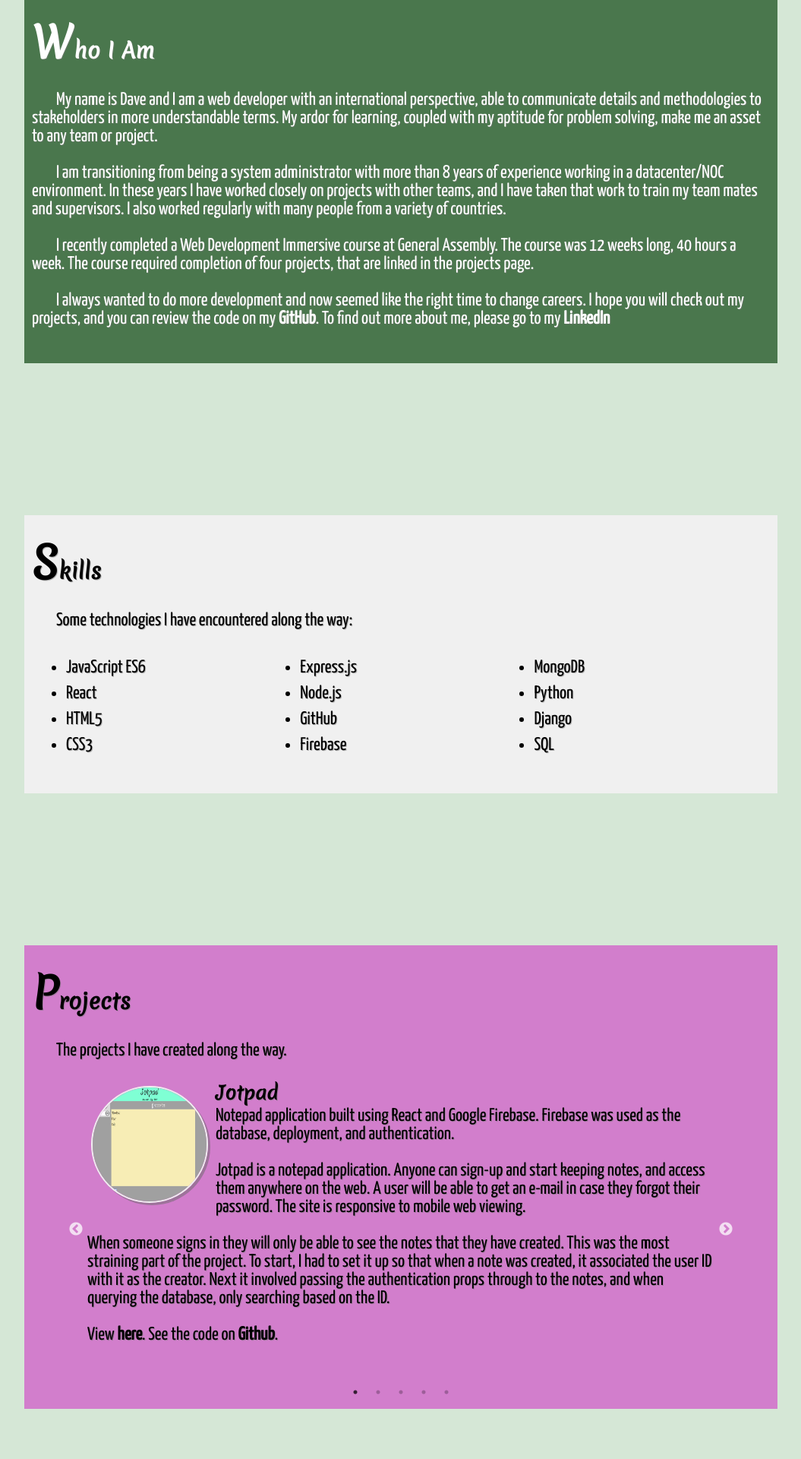
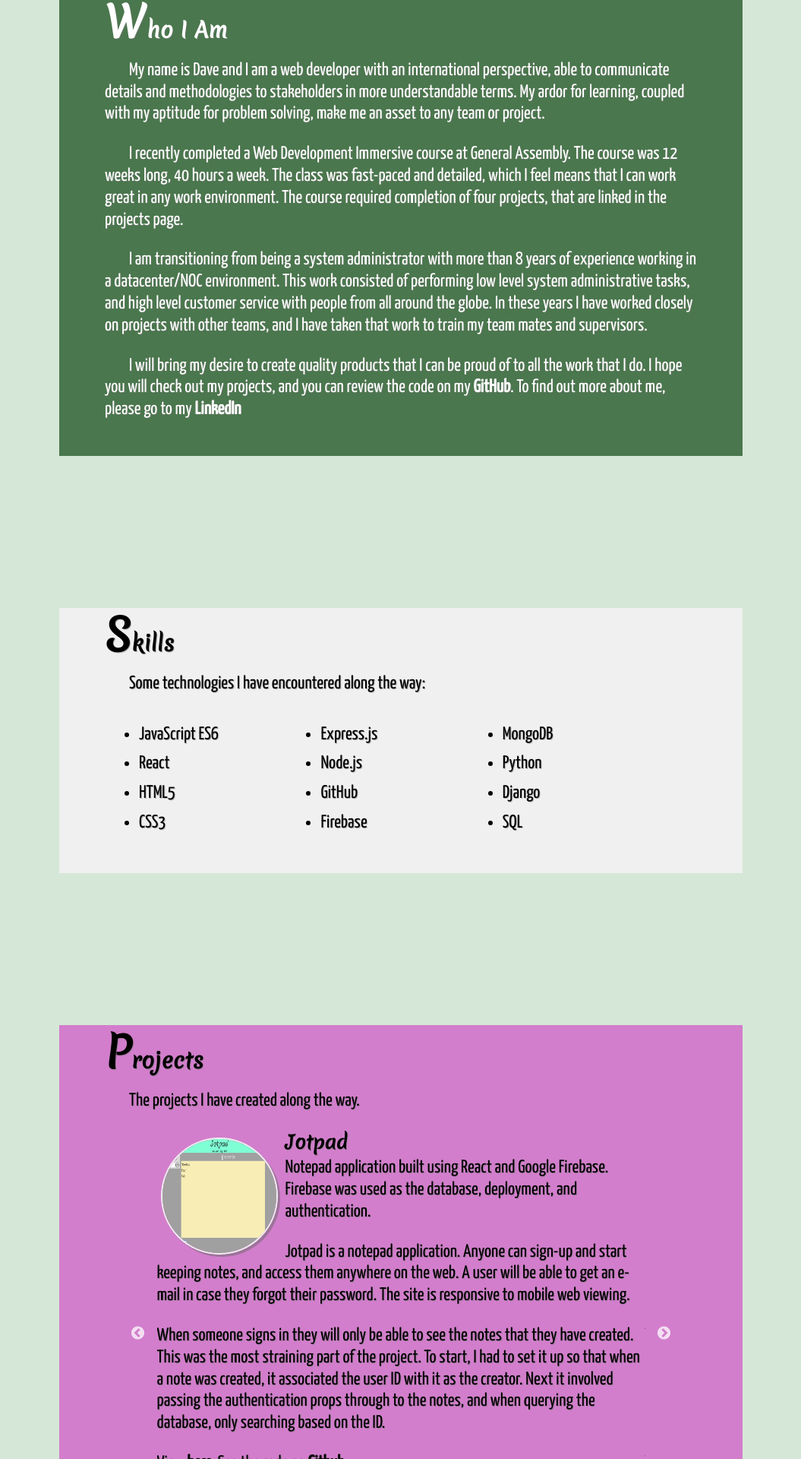
Before and after one commit to DaveSchuetz/DaveSchuetz.github.io, a React (Create React App) app: page / in a window 1280 px wide. Shown: the part 197-2117 px from the top of the page at 76% size, without its empty margins (112-1167 px from the left). Built offline with nearby package versions, Linux system fonts and the light colour scheme.

Commit message:
Touchups

```diff
--- a/public/index.html
+++ b/public/index.html
@@ -39,5 +39,4 @@
       To begin the development, run `npm start` or `yarn start`.
       To create a production bundle, use `npm run build` or `yarn build`.
     -->
-  </body>
 </html>
--- a/src/components/App.css
+++ b/src/components/App.css
@@ -1,3 +1,4 @@
+
 .profPic{
   vertical-align: initial;
   height: 100px;
@@ -44,8 +45,9 @@ nav{
   text-shadow: 2px 2px rgba(0, 0, 0, 0.5);
 }
 .info{
-  padding: 22px 10px;
+  padding: 22px 15px;
   margin-bottom: 100px;
+  line-height: 120%
 }
 .indent{
   text-indent: 32px;
@@ -87,5 +89,7 @@ nav{
   }
   .info{
     margin-bottom: 200px;
+    padding-left: 60px;
+    padding-right: 60px;
   }
 }
--- a/src/components/Bio.js
+++ b/src/components/Bio.js
@@ -7,9 +7,9 @@ class Bio extends Component {
         <div className="info section">
             <h3 className="project-title">Who I Am</h3>
             <p className="indent">My name is Dave and I am a web developer with an international perspective, able to communicate details and methodologies to stakeholders in more understandable terms. My ardor for learning, coupled with my aptitude for problem solving, make me an asset to any team or project.</p>
-            <p className="indent">I am transitioning from being a system administrator with more than 8 years of experience working in a datacenter/NOC environment. In these years I have worked closely on projects with other teams, and I have taken that work to train my team mates and supervisors. I also worked regularly with many people from a variety of countries.</p>
-            <p className="indent">I recently completed a Web Development Immersive course at General Assembly. The course was 12 weeks long, 40 hours a week. The course required completion of four projects, that are linked in the projects page.</p>
-            <p className="indent">I always wanted to do more development and now seemed like the right time to change careers. I hope you will check out my projects, and you can review the code on my <a href="https://github.com/DaveSchuetz" className="sentence-link" target="_blank" rel="noopener noreferrer">GitHub</a>. To find out more about me, please go to my <a href="https://www.linkedin.com/in/daveschuetz/" className="sentence-link" target="_blank" rel="noopener noreferrer">LinkedIn</a></p>
+            <p className="indent">I recently completed a Web Development Immersive course at General Assembly. The course was 12 weeks long, 40 hours a week. The class was fast-paced and detailed, which I feel means that I can work great in any work environment.  The course required completion of four projects, that are linked in the projects page.</p>
+            <p className="indent">I am transitioning from being a system administrator with more than 8 years of experience working in a datacenter/NOC environment. This work consisted of performing low level system administrative tasks, and high level customer service with people from all around the globe. In these years I have worked closely on projects with other teams, and I have taken that work to train my team mates and supervisors.</p>
+            <p className="indent">I will bring my desire to create quality products that I can be proud of to all the work that I do. I hope you will check out my projects, and you can review the code on my <a href="https://github.com/DaveSchuetz" className="sentence-link" target="_blank" rel="noopener noreferrer">GitHub</a>. To find out more about me, please go to my <a href="https://www.linkedin.com/in/daveschuetz/" className="sentence-link" target="_blank" rel="noopener noreferrer">LinkedIn</a></p>
         </div>
       );
     }
--- a/src/components/More.js
+++ b/src/components/More.js
@@ -6,8 +6,8 @@ class More extends Component {
       return (
         <div className="info extras">
             <h3 className="project-title">Other Things to See</h3>
-            <p className="indent">There are a few other things that I want to share, but aren't projects so I will add them to this section.</p>
-            <p className="indent">I am not a designer, but I do know my way around Photoshop. I have created a few of the images for the projects here, as well as my LinkedIn banner. I have also been blogging. As of right now, I have a blog about my experience taking on the program at GA with a Windows computer, GA is a Mac environment. Check me out on <a href="https://medium.com/@dave.schuetz" className="extra-link" target="_blank" rel="noopener noreferrer">Medium</a>. I have also created a <a href="https://dev.to/daveschuetz" className="extra-link" target="_blank" rel="noopener noreferrer">dev.to</a>, as I know Medium has monthly read limits on free accounts.</p>
+            <p className="indent">I am not a designer, but I do know my way around Photoshop. I have created a few of the images for the projects here, as well as my LinkedIn banner. I have played around with Illustrator and Premiere as well.</p>
+            <p className="indent">I have also been blogging. As of right now, I have a blog about my experience taking on the program at GA with a Windows computer, GA is a Mac environment. Read about it on <a href="https://medium.com/@dave.schuetz" className="extra-link" target="_blank" rel="noopener noreferrer">Medium</a>. I have also created the post on <a href="https://dev.to/daveschuetz" className="extra-link" target="_blank" rel="noopener noreferrer">dev.to</a>, as I know Medium has monthly read limits on free accounts.</p>
         </div>
       );
     }
--- a/src/components/Projects.css
+++ b/src/components/Projects.css
@@ -19,7 +19,7 @@
 }
 h4{
     font-family: 'Merienda', cursive;
-    margin-bottom: 2px;
+    margin-bottom: 5px;
     margin-top: 2px;
 }
 .proj-desc{
@@ -48,6 +48,7 @@ h4{
     transition: all 0.3s ease;
     text-decoration: none;
 }
+
 @media (min-width: 992px){
     .project-img{
         height: 150px;
@@ -59,4 +60,7 @@ h4{
     .more-btn{
         display: none;
     }
+    .proj-complete{
+        padding: 0 10px;
+    }
 }
--- a/src/components/Projects.js
+++ b/src/components/Projects.js
@@ -84,7 +84,7 @@ class Projects extends Component {
             <h3 className="project-title">Projects</h3>
             <p className="indent">The projects I have created along the way.</p>
             <div className="proj-slide">
-                <Slider {...settings}>
+                <Slider {...settings} className="proj-complete">
                 {this.state.projects.map((project, i) =>
                     <div key={i}>
                         <img src={project.image} alt={project.name} className="project-img" />
--- a/src/components/Skills.css
+++ b/src/components/Skills.css
@@ -7,15 +7,25 @@
     background: #f0f0f0;
 }
 .skills li{
-    flex-basis: 30%;
+    flex-basis: 28%;
     margin: 5px;
 }
 .scroll{
     overflow-x: auto;
     margin-top: -15px;
 }
+.scroll::-webkit-scrollbar-thumb {
+    border-radius: 8px;
+    background-color: rgba(0, 0, 0, .5);
+}
+.scroll::-webkit-scrollbar {
+    -webkit-appearance: none;
+}
+.scroll::-webkit-scrollbar:horizontal {
+    height: 3px;
+}
 @media (min-width: 992px){
     .skills li{
-        flex-basis:32%;
+        flex-basis:31%;
     }
 }
--- a/src/index.css
+++ b/src/index.css
@@ -13,7 +13,7 @@ a {
 }
 @media (min-width: 992px){
   body{
-    width: 992px;
+    width: 900px;
     margin: auto;
     font-size: x-large;
   }
```
Also changed, not shown: 1 other file (tests, documents, lock files or other folders).
